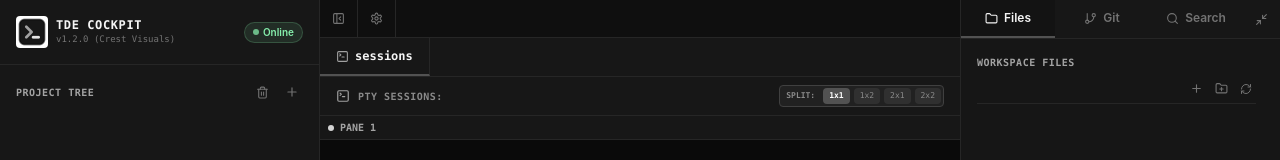
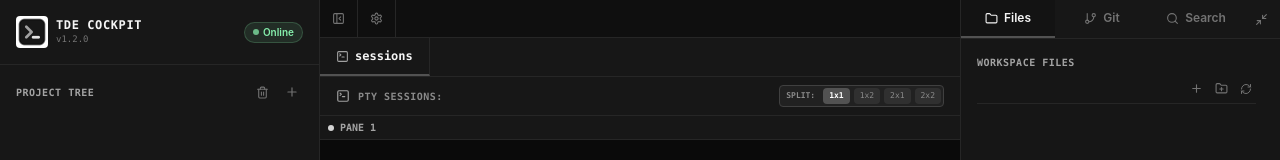
Before and after one commit to blackTDE/blackTDE, a React (Vite) app: page / in a window 1280 px wide. Shown: the top 160 px of the page. Built offline with nearby package versions, Linux system fonts and the light colour scheme.

Commit message:
chore: simplify app version label

```diff
--- a/src/App.tsx
+++ b/src/App.tsx
@@ -491,7 +491,7 @@ function App() {
               <img src={brandIcon} alt="Black TDE Logo" className="w-8 h-8 rounded object-cover" />
               <div>
                 <h1 className="font-bold text-xs tracking-wider text-zinc-100 font-mono uppercase">TDE Cockpit</h1>
-                <p className="text-[9px] text-zinc-500 font-mono">v1.2.0 (Crest Visuals)</p>
+                <p className="text-[9px] text-zinc-500 font-mono">v1.2.0</p>
               </div>
             </div>
             <div className="flex items-center space-x-1 text-success text-[10px] font-semibold bg-success/10 px-2 py-0.5 rounded-full border border-success/20">
```
